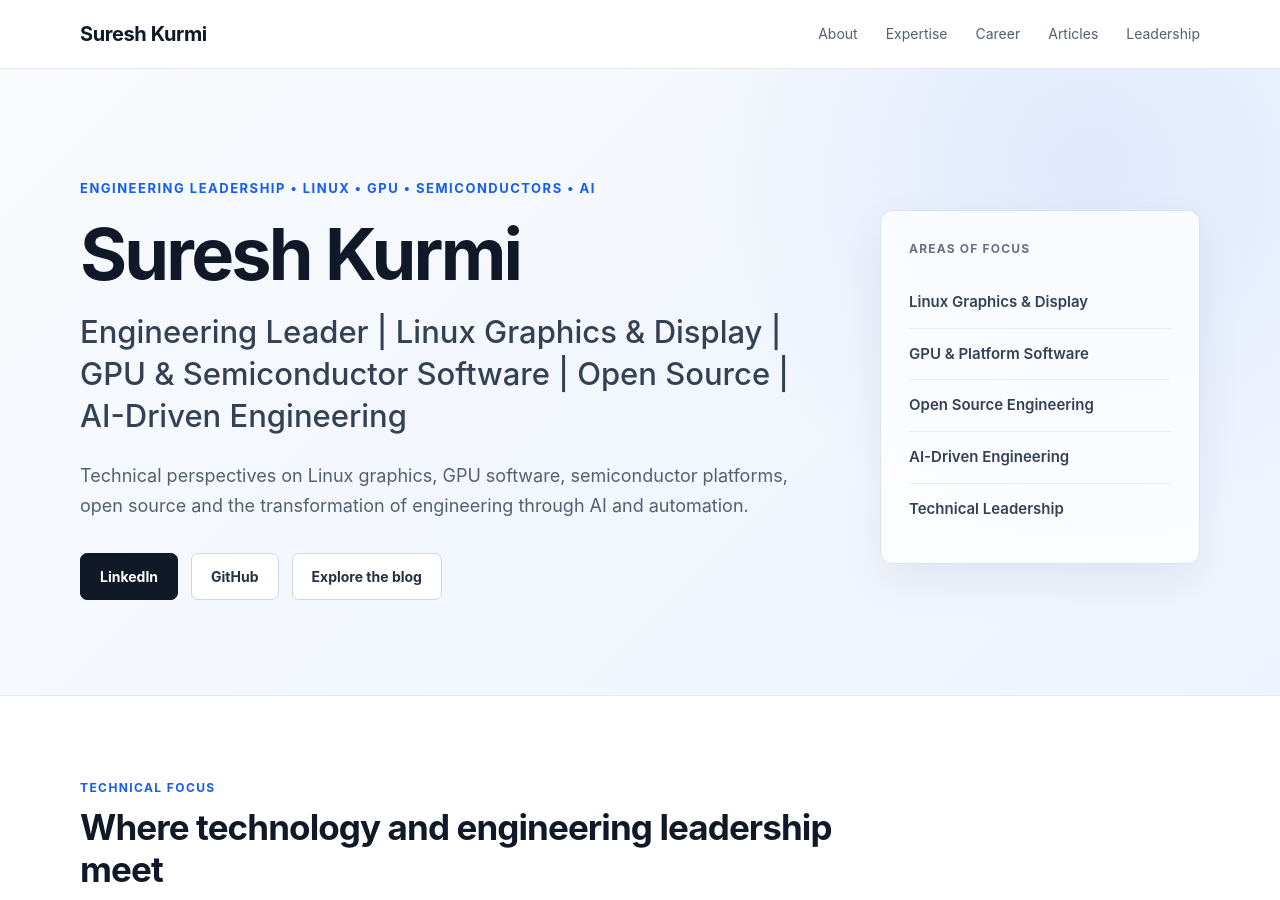
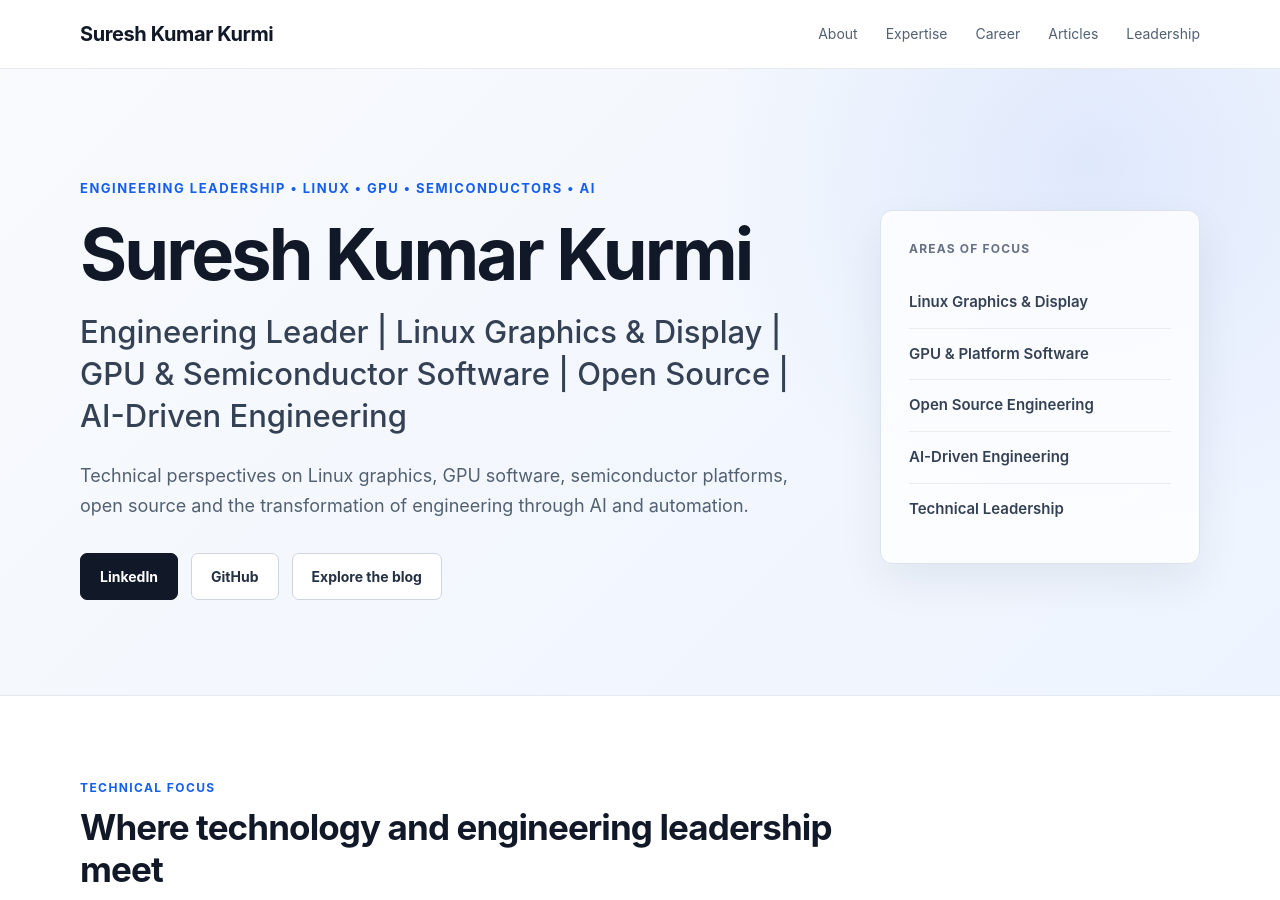
Before and after one commit to sureshkurmi-1/sureshkurmi-1.github.io, a Jekyll site: the page index.html, which Jekyll copies as it is, in a window 1280 px wide and 900 px high. Built offline with Jekyll 4.4.1, drawn with Linux system fonts in a browser that asks for light colours.

Commit message:
Update index.html

```diff
--- a/index.html
+++ b/index.html
@@ -4,7 +4,7 @@
     <meta charset="UTF-8">
     <meta name="viewport" content="width=device-width, initial-scale=1.0">
 
-    <title>Suresh Kurmi | Linux Graphics & Engineering Leadership</title>
+    <title>Suresh Kumar Kurmi | Linux Graphics & Engineering Leadership</title>
 
     <meta name="description"
           content="Suresh Kumar Kurmi — Engineering Leader focused on Linux Graphics, GPU and Display Software, Semiconductor Engineering, Open Source and AI-driven Engineering.">
@@ -538,7 +538,7 @@
 <nav>
     <div class="container nav-inner">
 
-        <a class="logo" href="/">Suresh Kurmi</a>
+        <a class="logo" href="/">Suresh Kumar Kurmi</a>
 
         <div class="nav-links">
     <a href="#about">About</a>
@@ -562,7 +562,7 @@
                 Engineering Leadership • Linux • GPU • Semiconductors • AI
             </div>
 
-            <h1>Suresh Kurmi</h1>
+            <h1>Suresh Kumar Kurmi</h1>
 
             <h2 class="hero-title">
                 Engineering Leader | Linux Graphics & Display |
```
